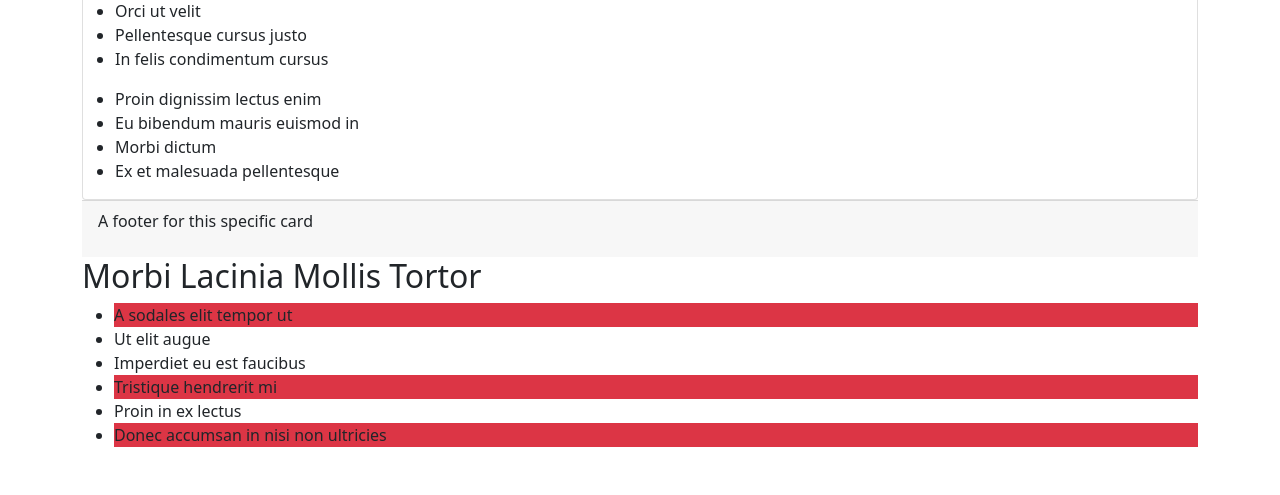
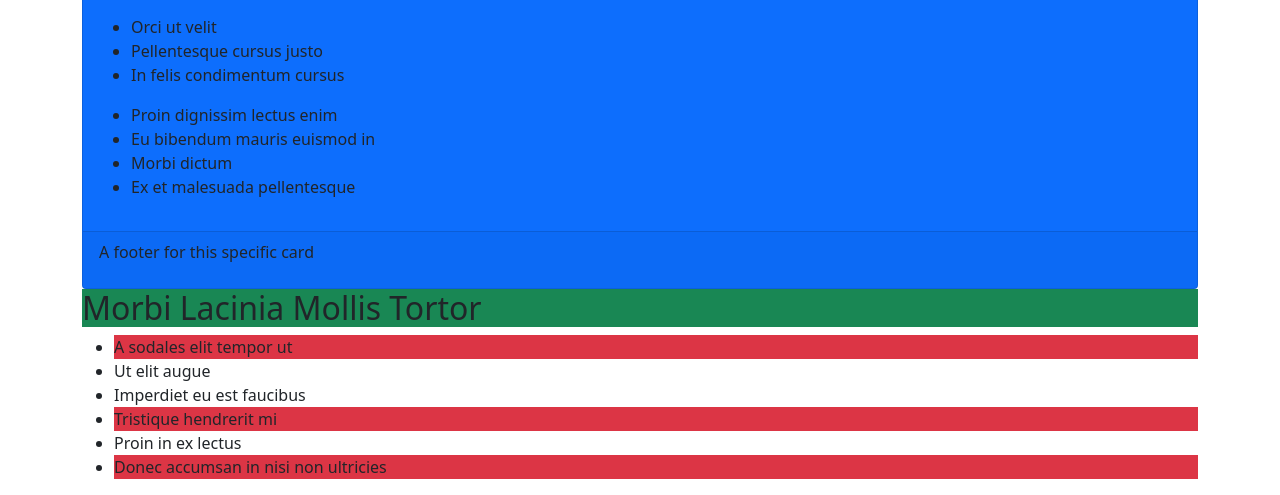
Before and after one commit to joey57/bootstrap-practice, a plain HTML site: page index.html in a window 1280 px wide. Shown: the part 465-960 px from the top of the page. Before the commit the page ends 928 px from the top, so only its background shows below. Drawn offline with Linux system fonts and the light colour scheme.

Commit message:
changed card bg color

```diff
--- a/index.html
+++ b/index.html
@@ -22,10 +22,11 @@
       <li>Purus nisl hendrerit tellus</li>
     </ul>
     </div>
-    <div class="card">
+    <div class="card bg-primary">
       <div class="card-title">
     <h2>Et Consequat Magna</h2>
     </div>
+    <div class="card-body">
     <ul>
       <li>Orci ut velit</li>
       <li>Pellentesque cursus justo</li>
@@ -41,7 +42,8 @@
     <div class="card-footer">
       <p>A footer for this specific card</p>
       </div>
-    <h2>Morbi Lacinia Mollis Tortor</h2>
+      </div>
+    <h2 class="bg-success">  Morbi Lacinia Mollis Tortor</h2>
     <ul>
       <li class="bg-danger">A sodales elit tempor ut</li>
       <li>Ut elit augue</li>
```
